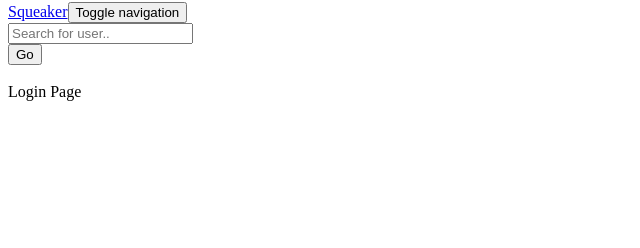
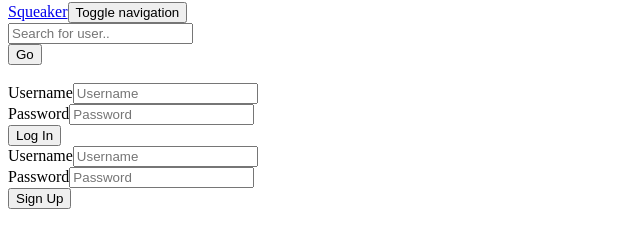
Before and after one commit to xskillzx/team-number-one, a React app: page /login in a window 1280 px wide. Shown: the part 310-558 px from the top of the page, without its empty margins (0-640 px from the left). Built offline with nearby package versions, Linux system fonts and the light colour scheme; no server answers; the HTML template or start-up script is replaced by a standard one.

Commit message:
Render forms, need to work on function and redirect

```diff
--- a/package.json
+++ b/package.json
@@ -21,6 +21,7 @@
     "babel-preset-es2015": "^6.6.0",
     "babel-preset-react": "^6.23.0",
     "babel-register": "^6.7.2",
+    "bcrypt": "^1.0.3",
     "body-parser": "^1.17.2",
     "bootstrap": "^4.0.0-alpha.6",
     "chai": "^4.1.2",
--- a/react-client/src/components/Login.jsx
+++ b/react-client/src/components/SignIn.jsx
@@ -1,10 +1,10 @@
 import React from 'react';
 import { Button, Form, FormGroup, Label, Input, FormText } from 'reactstrap';
 
-export default class Login extends React.Component {
+export default class SignIn extends React.Component {
   render() {
     return (
-      <Form action="/login" method="POST">
+      <Form action="/sign-in" method="POST">
         <FormGroup>
           <Label for="username" hidden>Username</Label>
           <Input type="text" name="uid" id="username-login" placeholder="Username" />
@@ -13,7 +13,7 @@ export default class Login extends React.Component {
           <Label for="password" hidden>Password</Label>
           <Input type="password" name="pwd" id="password-login" placeholder="Password" />
         </FormGroup>
-        <Button id="switch-login" color="primary">Log In</Button>
+        <Button type="submit" id="switch-login" color="primary">Log In</Button>
       </Form>
     );
   }
--- a/react-client/src/components/SignUp.jsx
+++ b/react-client/src/components/SignUp.jsx
@@ -4,7 +4,7 @@ import { Button, Form, FormGroup, Label, Input, FormText } from 'reactstrap';
 export default class SignUp extends React.Component {
   render() {
     return (
-      <Form action="/signup" method="POST">
+      <Form action="/sign-up" method="POST">
         <FormGroup>
           <Label for="username" hidden>Username</Label>
           <Input type="text" name="uid" id="username-signup" placeholder="Username" />
@@ -13,7 +13,7 @@ export default class SignUp extends React.Component {
           <Label for="password" hidden>Password</Label>
           <Input type="password" name="pwd" id="password-signup" placeholder="Password" />
         </FormGroup>
-        <Button id="switch-signup" color="primary">Sign Up</Button>
+        <Button type="submit" id="switch-signup" color="primary">Sign Up</Button>
       </Form>
     );
   }
--- a/react-client/src/containers/LoginPage.jsx
+++ b/react-client/src/containers/LoginPage.jsx
@@ -1,7 +1,7 @@
 import React from 'react';
 import $ from 'jquery';
 import { Grid, Row, Col } from 'react-bootstrap';
-import Login from '../components/Login.jsx';
+import SignIn from '../components/SignIn.jsx';
 import SignUp from '../components/SignUp.jsx';
 
 class LoginPage extends React.Component {
@@ -13,12 +13,12 @@ class LoginPage extends React.Component {
     return (
       <Grid>
         <Col className="col-md-3 show-box show-grid">
-          <Row className="login">
-            <Login />
+          <Row className="sign-in">
+            <SignIn />
           </Row>
         </Col>
         <Col className="col-md-3 show-box show-grid">
-          <Row className="signup">
+          <Row className="sign-up">
             <SignUp />
           </Row>
         </Col>
--- a/react-client/src/index.jsx
+++ b/react-client/src/index.jsx
@@ -1,6 +1,6 @@
 import React from 'react';
 import ReactDOM from 'react-dom';
-import { BrowserRouter, Switch, Route, withRouter } from 'react-router-dom';
+import { BrowserRouter, Switch, Route, withRouter, Redirect } from 'react-router-dom';
 import NavBar from './components/NavBar.jsx';
 import SearchPage from './containers/SearchPage.jsx';
 import HomePage from './containers/HomePage.jsx';
@@ -28,6 +28,11 @@ class App extends React.Component {
         text: 'coding is cool I guess'
       }]
     };
+  }
+
+
+  loggedIn() {
+    return this.state.loggedIn;
   }
 
   searchHandler() {
@@ -83,15 +88,23 @@ class App extends React.Component {
           userpic={this.state.userinfo[0].profile_img_url}
         />
         <Switch>
-          <Route exact path="/" render={props => (<HomePage counts={this.state.counts} userinfo={this.state.userinfo} />)}/>
-          <Route path="/search" render={props => (<SearchPage userinfo={this.state.userinfo} counts={this.state.counts} {...props.location}/>)}/>
-          <Route path="/login" render={props => (<span>Login Page</span>)}/>
-          <Route path="/:username" render={props => (<UserPage username={props.match.params.username}/>)}/>
+          {/* <Route exact path="/" render={props => (<HomePage/>)}/> */}
+          <Route exact path="/" render={props => (
+            this.state.loggedIn ? (
+              <Redirect to="/login"/>
+            ) : (
+              <HomePage/>
+            )
+          )}/>
+          <Route path="/search" render={props => (<SearchPage {...props.location}/>)}/>
+          <Route path="/login" render={props => (<LoginPage/>)}/>
+          <Route path="/:username" render={props => (<HomePage username={props.match.params.username}/>)}/>
         </Switch>
       </div>
     );
   }
 }
+
 
 App = withRouter(App);
 
```
Also changed, not shown: database-mysql/index.js (+15 -5 lines), react-client/src/components/EnsureLoggedInContainer.jsx (+33 -0 lines), 2 other files (tests, documents, lock files or other folders).
